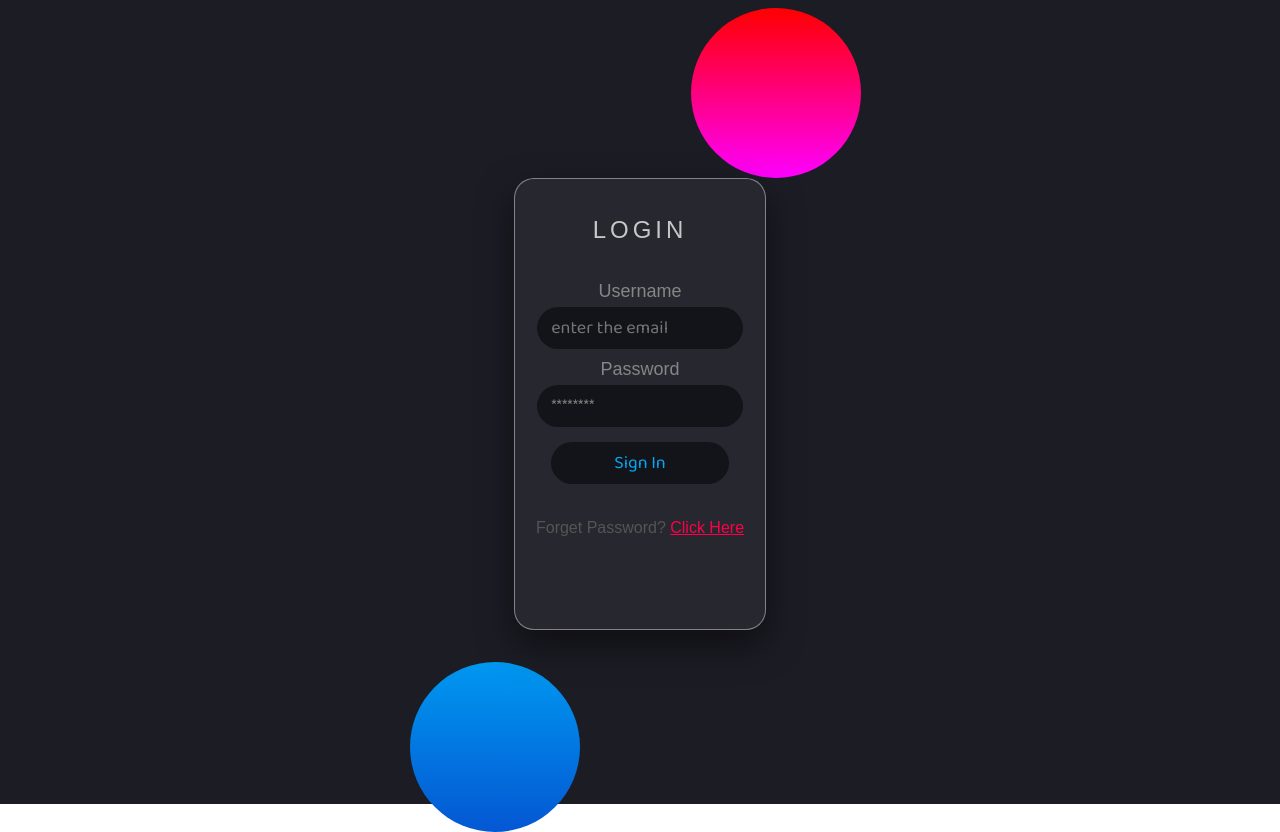
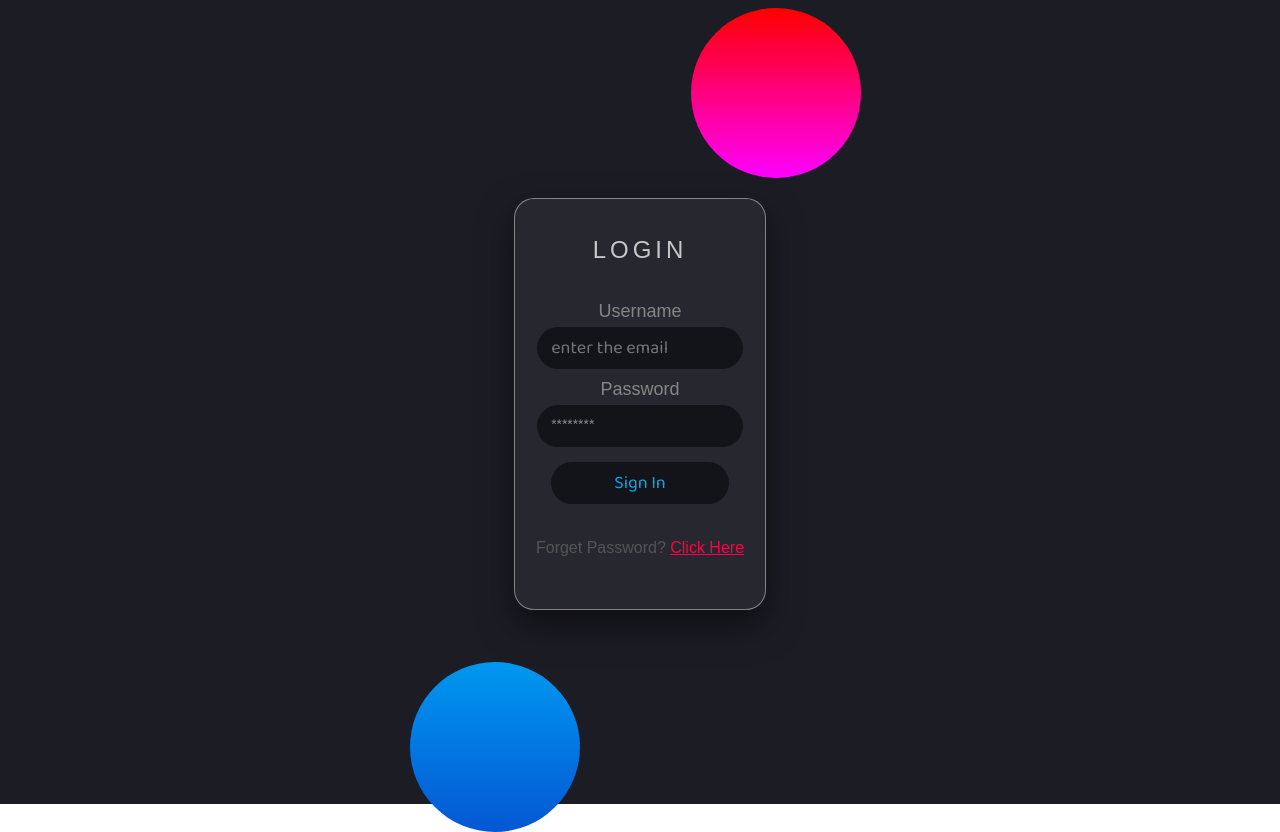
Before and after one commit to Ramnarayan511/induction-login-form.github.io, a plain HTML site: page index.html in a window 1280 px wide. Shown: the part 40-872 px from the top of the page. Drawn offline with Linux system fonts and the light colour scheme.

Commit message:
Update style.css

```diff
--- a/style.css
+++ b/style.css
@@ -107,7 +107,7 @@ body{
 
 .face{
     width: 250px;
-    height: 450px;
+    height: 410px;
     border-radius: 20px;
     box-shadow: 0 15px 35px rgba(0,0,0,0.5);
     background-color: rgba(255,255,255,0.05);
```
